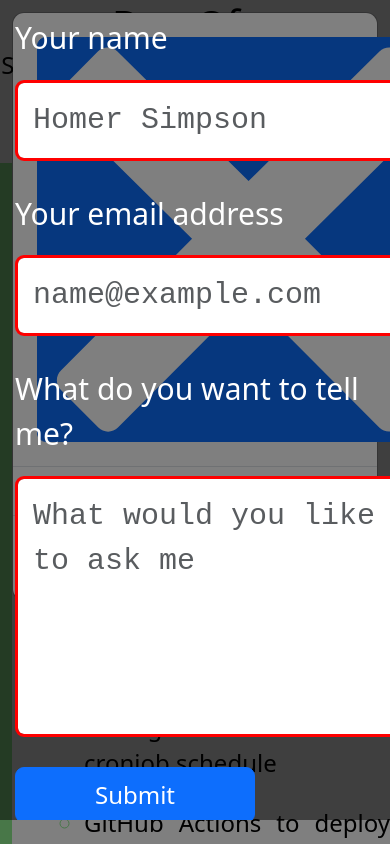
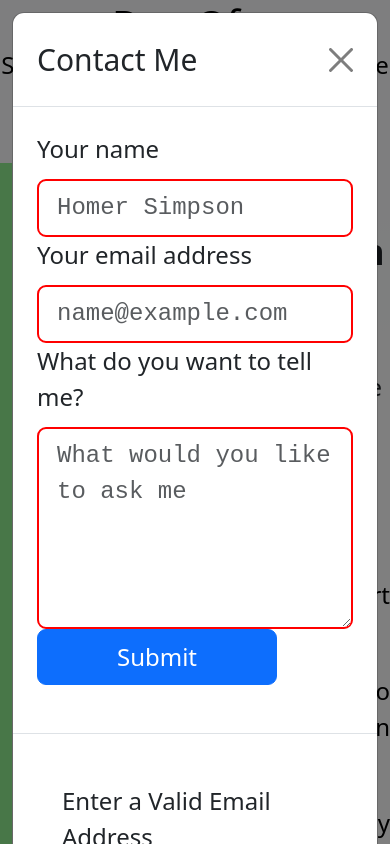
Before and after one commit to ofer987/danofer, a SvelteKit app in the folder static/: page / in a window 390 px wide. Both pictures are taken after a click on the button "Contact Me". Shown: the top 844 px of the page. Built offline with nearby package versions, Linux system fonts and the light colour scheme.

Commit message:
bug fixes

```diff
--- a/static/src/routes/ContactMe.svelte
+++ b/static/src/routes/ContactMe.svelte
@@ -61,6 +61,7 @@
 	}
 
 	function validate(): void {
+		alertMessage = '';
 		isFormValid = true;
 
 		isNameValid = senderName.trim() != '';
@@ -134,9 +135,8 @@
 	<div class="modal-dialog">
 		<div class="modal-content">
 			<div class="modal-header">
-				<button on:click={closeForm} class="close-button btn btn-primary">
-					<img class="close" src={closeIcon} alt="close" />
-				</button>
+				<h5 class="modal-title">Contact Me</h5>
+				<button type="button" class="btn-close" data-bs-dismiss="modal" aria-label="Close" />
 			</div>
 			<div class="modal-body">
 				<form class="mb-3" id="contact-me-form">
@@ -192,9 +192,9 @@
 			</div>
 
 			<div class="modal-footer">
-				<div id="alert" class:display={!isFormValid}>
-					<div>{alertMessage}</div>
-				</div>
+				<p class="alert" class:form-not-valid={!isFormValid}>
+					{alertMessage}
+				</p>
 			</div>
 		</div>
 	</div>
@@ -202,6 +202,27 @@
 </div>
 
 <style lang="scss">
+	.close-button {
+		background-color: transparent;
+		border: 0;
+		padding-left: 0;
+		display: block;
+		margin-bottom: 1em;
+
+		.close {
+			position: static;
+			float: right;
+			width: 1.25em;
+		}
+	}
+
+	p.alert {
+		display: none;
+
+		&.form-not-valid {
+			display: block;
+		}
+	}
 
 	.buttons {
 		display: flex;
@@ -212,15 +233,6 @@
 			width: 10em;
 		}
 
-		#alert {
-			color: red;
-			display: none;
-
-			&.display {
-				margin-top: 0.5em;
-				display: block;
-			}
-		}
 
 		input[type='button'] {
 			background-color: white;
@@ -254,79 +266,4 @@
 			border-color: white;
 		}
 	}
-
-	form#contact-me-form {
-		z-index: 2000;
-		overflow-y: scroll;
-
-		position: fixed;
-		padding: 0.5em;
-		top: 5em;
-		right: 5em;
-		bottom: 5em;
-		left: 5em;
-
-		font-size: 1.25em;
-		text-align: left;
-		color: white;
-		background-color: rgba(0, 0, 0, 0.5);
-
-		.close-button {
-			background-color: transparent;
-			border: 0;
-			padding-left: 0;
-			display: block;
-			margin-bottom: 1em;
-
-			.close {
-				position: static;
-				float: right;
-				width: 1.25em;
-			}
-		}
-
-		label {
-			font-size: 1em;
-		}
-
-		input[type='text'],
-		input[type='email'],
-		textarea {
-			display: block;
-			padding: 0.5em;
-			margin-top: 0.25em;
-			margin-bottom: 1em;
-			width: 20em;
-			font-size: 1em;
-		}
-
-		textarea {
-			padding: 0.5em;
-			font-size: 1em;
-			resize: vertical;
-			width: 25em;
-			/* border: 0; */
-		}
-	}
-
-	@media (max-width: 800px) {
-		form#contact-me-form {
-			top: 0;
-			right: 0;
-			bottom: 0;
-			left: 0;
-
-			.close {
-				float: none;
-				display: block;
-				margin-bottom: 1em;
-			}
-
-			input[type='text'],
-			input[type='email'],
-			textarea {
-				width: fit-content;
-			}
-		}
-	}
 </style>
```
